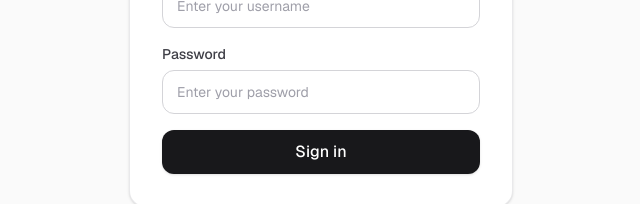
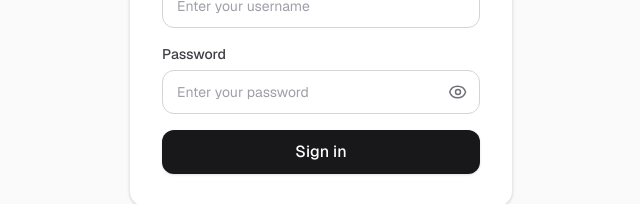
Before and after one commit to Abhisingh492/donna-pa, a Next.js app: page /login in a window 1280 px wide. Shown: the part 401-605 px from the top of the page, without its empty margins (319-959 px from the left). Built offline with nearby package versions, Linux system fonts and the light colour scheme.

Commit message:
feat(login): add show/hide password toggle to login page
Co-authored-by: Abhisingh492 <96616821+Abhisingh492@users.noreply.github.com>

```diff
--- a/src/app/login/page.tsx
+++ b/src/app/login/page.tsx
@@ -7,6 +7,7 @@ import { useRouter } from "next/navigation"
 export default function LoginPage() {
   const [username, setUsername] = useState("")
   const [password, setPassword] = useState("")
+  const [showPassword, setShowPassword] = useState(false)
   const [error, setError] = useState("")
   const [loading, setLoading] = useState(false)
   const router = useRouter()
@@ -66,14 +67,59 @@ export default function LoginPage() {
             <label className="block text-sm font-medium text-zinc-700 mb-1.5">
               Password
             </label>
+            <div className="relative">
               <input
-              type="password"
+                type={showPassword ? "text" : "password"}
                 value={password}
                 onChange={(e) => setPassword(e.target.value)}
                 placeholder="Enter your password"
-              className="w-full h-11 px-3.5 bg-white text-zinc-900 border border-zinc-300 rounded-xl placeholder-zinc-400 focus:outline-none focus:ring-2 focus:ring-zinc-900 focus:border-transparent text-base sm:text-sm transition-colors"
+                className="w-full h-11 pl-3.5 pr-11 bg-white text-zinc-900 border border-zinc-300 rounded-xl placeholder-zinc-400 focus:outline-none focus:ring-2 focus:ring-zinc-900 focus:border-transparent text-base sm:text-sm transition-colors"
                 required
               />
+              <button
+                type="button"
+                onClick={() => setShowPassword(!showPassword)}
+                aria-label={showPassword ? "Hide password" : "Show password"}
+                className="absolute right-0 top-0 bottom-0 px-3 flex items-center justify-center text-zinc-500 hover:text-zinc-700 focus:outline-none focus-visible:ring-2 focus-visible:ring-zinc-900 rounded-r-xl transition-colors"
+              >
+                {showPassword ? (
+                  <svg
+                    className="w-5 h-5"
+                    fill="none"
+                    viewBox="0 0 24 24"
+                    stroke="currentColor"
+                    strokeWidth={1.75}
+                    aria-hidden="true"
+                  >
+                    <path
+                      strokeLinecap="round"
+                      strokeLinejoin="round"
+                      d="M3.98 8.223A10.477 10.477 0 001.934 12C3.226 16.338 7.244 19.5 12 19.5c.993 0 1.953-.138 2.863-.395M6.228 6.228A10.45 10.45 0 0112 4.5c4.756 0 8.773 3.162 10.065 7.498a10.523 10.523 0 01-4.293 5.774M6.228 6.228L3 3m3.228 3.228l3.65 3.65m7.894 7.894L21 21m-3.228-3.228l-3.65-3.65m0 0a3 3 0 10-4.243-4.243m4.242 4.242L9.88 9.88"
+                    />
+                  </svg>
+                ) : (
+                  <svg
+                    className="w-5 h-5"
+                    fill="none"
+                    viewBox="0 0 24 24"
+                    stroke="currentColor"
+                    strokeWidth={1.75}
+                    aria-hidden="true"
+                  >
+                    <path
+                      strokeLinecap="round"
+                      strokeLinejoin="round"
+                      d="M2.036 12c1.274-4.057 5.065-7 9.544-7s8.27 2.943 9.544 7c-1.274 4.057-5.065 7-9.544 7s-8.27-2.943-9.544-7z"
+                    />
+                    <path
+                      strokeLinecap="round"
+                      strokeLinejoin="round"
+                      d="M15 12a3 3 0 11-6 0 3 3 0 016 0z"
+                    />
+                  </svg>
+                )}
+              </button>
+            </div>
           </div>
 
           {error && (
```
Lines whose indentation alone changed are shown as unchanged.
